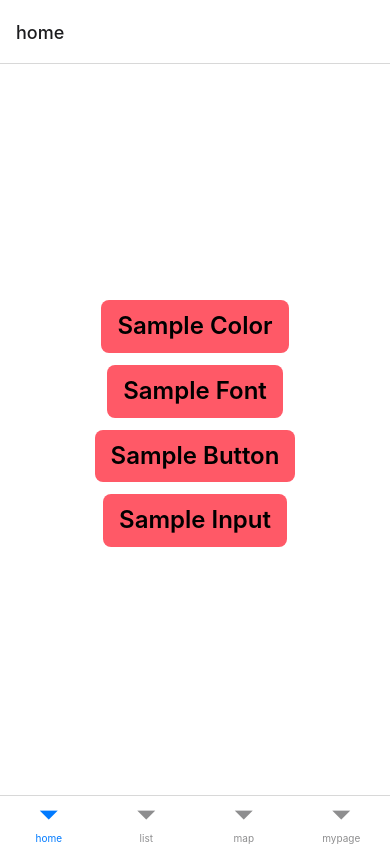
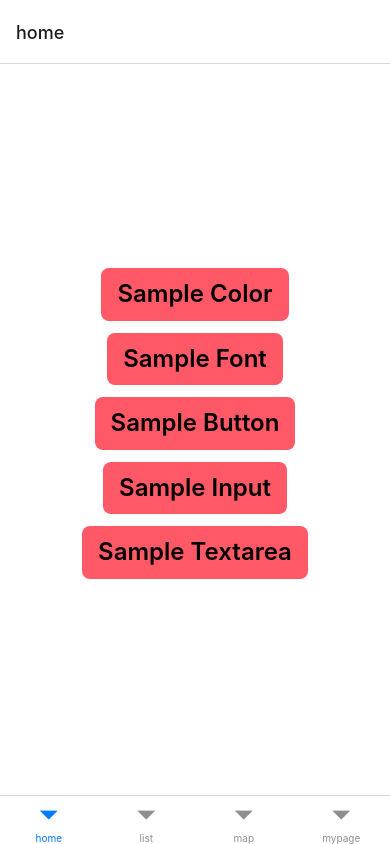
Before and after one commit to diningBuddy/fe, a React Native app: screen / in a window 390 px wide. Built offline with nearby package versions, Linux system fonts and the light colour scheme.

Commit message:
[KAN-207] textarea 기본페이지 추가

```diff
--- a/App.tsx
+++ b/App.tsx
@@ -16,6 +16,7 @@ import SampleColor from "./src/components/sample/SampleColor";
 import SampleFont from "./src/components/sample/SampleFont";
 import SampleButton from "./src/components/sample/SampleButton";
 import SampleInput from "./src/components/sample/SampleInput";
+import SampleTextArea from "./src/components/sample/SampleTextArea";
 
 export type Props = {
   label: string;
@@ -60,6 +61,10 @@ const App: React.FC<Props> = ({label, onPress, color, ...rest}) => {
                 component={SampleButton}
             />
             <Stack.Screen name={RouteNames.SAMPLE_INPUT} component={SampleInput}/>
+            <Stack.Screen
+                name={RouteNames.SAMPLE_TEXTAREA}
+                component={SampleTextArea}
+            />
           </Stack.Navigator>
         </NavigationContainer>
       </ThemeProvider>
--- /dev/null
+++ b/src/components/sample/SampleTextArea.tsx
@@ -0,0 +1,6 @@
+
+const SampleTextArea = () => {
+
+};
+
+export default SampleTextArea;
--- a/src/screens/HomeScreen.tsx
+++ b/src/screens/HomeScreen.tsx
@@ -43,6 +43,14 @@ const HomeScreen = ({navigation}: Props) => {
         >
           <HeadingSemiBold24>Sample Input</HeadingSemiBold24>
         </SampleBtn>
+
+        <SampleBtn
+            onPress={() => {
+              navigation.navigate(RouteNames.SAMPLE_TEXTAREA);
+            }}
+            >
+          <HeadingSemiBold24>Sample Textarea</HeadingSemiBold24>
+        </SampleBtn>
       </View>
   );
 };
--- a/src/utils/routes.ts
+++ b/src/utils/routes.ts
@@ -10,6 +10,7 @@ export const RouteNames = {
   SAMPLE_COLOR: "sample-color" as const,
   SAMPLE_BUTTON: "sample-button" as const,
   SAMPLE_INPUT: "sample-input" as const,
+  SAMPLE_TEXTAREA: "sample-textarea" as const,
 };
 
 export type RootStackParamList = {
@@ -23,4 +24,5 @@ export type RootStackParamList = {
   [RouteNames.SAMPLE_COLOR]: undefined;
   [RouteNames.SAMPLE_BUTTON]: undefined;
   [RouteNames.SAMPLE_INPUT]: undefined;
+  [RouteNames.SAMPLE_TEXTAREA]: undefined;
 };
```
